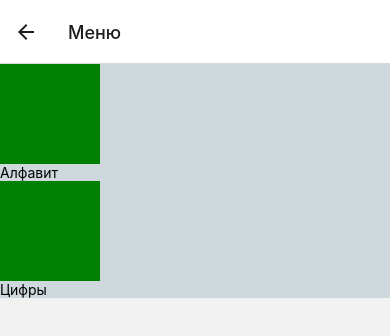
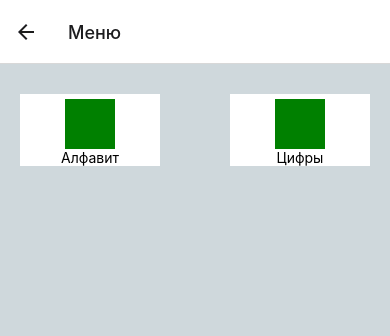
Before and after one commit to Nikolyovin/alphabet-UI, a React Native app: screen /Home in a window 390 px wide. Shown: the top 336 px of the page. Built offline with nearby package versions, Linux system fonts and the light colour scheme.

Commit message:
start home screen

```diff
--- a/src/screens/HomeScreen.tsx
+++ b/src/screens/HomeScreen.tsx
@@ -20,14 +20,24 @@ export default HomeScreen
 
 const styles = StyleSheet.create({
   wrap: {
+    paddingHorizontal: 20,
+    paddingVertical: 30,
     backgroundColor: '#cfd8dc',
+    flexDirection: 'row',
+    height: '100%',
+    justifyContent: 'space-between',
   },
   buttonWrap: {
     width: '40%',
+    height: '10%',
+    paddingVertical: 5,
+    backgroundColor: 'white',
+    justifyContent: 'space-between',
+    alignItems: 'center',
   },
   picture: {
-    width: 100,
-    height: 100,
+    width: 50,
+    height: 50,
     backgroundColor: 'green',
   },
   titleButton: {},
```
